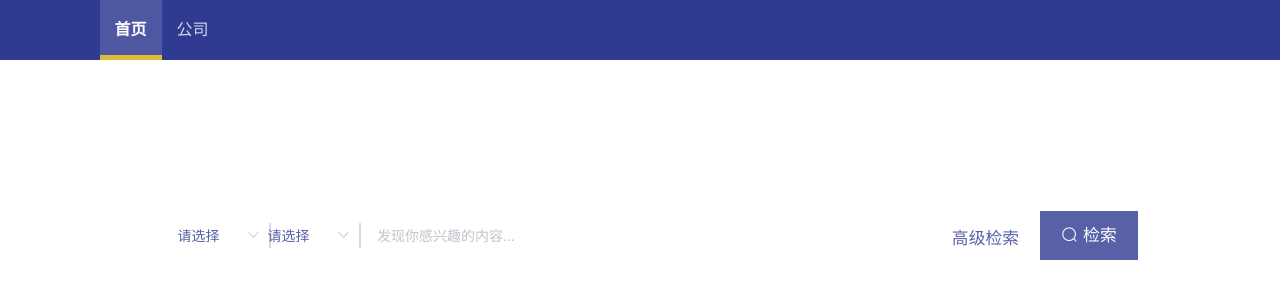
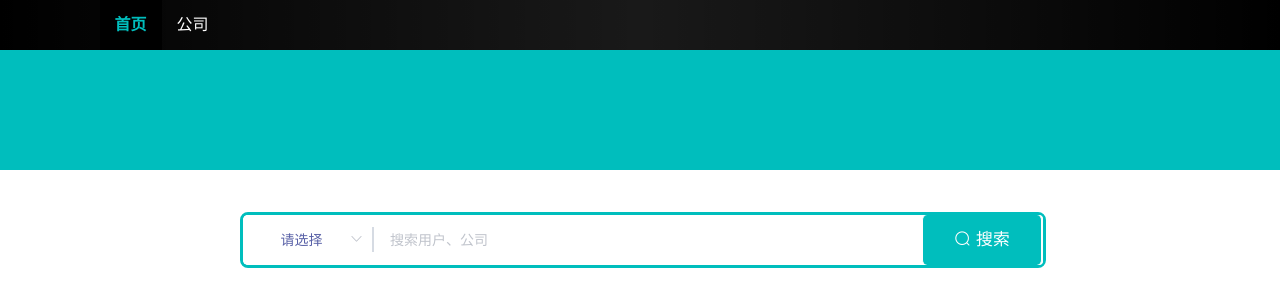
Before and after one commit to 2023-SE-13/24-SP-FrontEnd, a Vue app: page /main in a window 1280 px wide. Shown: the top 306 px of the page. Built offline with nearby package versions, Linux system fonts and the light colour scheme.

Commit message:
修改NaviBar与HomePage样式

```diff
--- a/src/components/NaviBar.vue
+++ b/src/components/NaviBar.vue
@@ -37,8 +37,10 @@ export default {
 <style lang="css" scoped>
 .navi {
     width: 100%;
-    background-color: #2f3a91;
-    height: 60px;
+    /* background-color: #00bebd; */
+    background:linear-gradient(90deg, rgba(0, 0, 0, 1) 0%, rgba(0, 0, 0, 0.9) 50%, rgba(0, 0, 0, 1) 100%);
+    height: 50px;
+    /* background-image: linear-gradient(179deg,black,#00bebd); */
 }
 
 .navi-inner {
@@ -51,25 +53,25 @@ export default {
 .navi-inner .navi-item {
     display: inline-block;
     float: left;
-    height: 60px;
+    height: 50px;
     position: relative;
     left: 10px;
 }
 
 .navi-inner .navi-item a {
     display: inline-block;
-    color: #d5d8e9;
-    line-height: 60px;
+    color: white;
+    line-height: 50px;
     text-decoration: none;
     padding: 0 15px;
 }
 
 .navi-inner .navi-item:hover {
-    background-color: #4e57a1;
+    /* background-color: #00bebd; */
 }
 
 .navi-inner .navi-item:hover a {
-    color: #fff;
+    color: #00bebd;
 }
 
 .navi-inner .navi-item::after {
@@ -79,7 +81,7 @@ export default {
     left: 0;
     width: 100%;
     height: 5px;
-    background-color: #ddbb34;
+    background-color: black;
     opacity: 0;
 }
 
@@ -88,11 +90,11 @@ export default {
 }
 
 .navi-inner .navi-item.active {
-    background-color: #4e57a1;
+    background-color: black;
 }
 
 .navi-inner .navi-item.active a {
     font-weight: bold;
-    color: #fff;
+    color: #00bebd;
 }
 </style>
--- a/src/views/HomePage.vue
+++ b/src/views/HomePage.vue
@@ -1,24 +1,27 @@
 <template>
     <div class="home-page">
+        <div class="info-bar">
+
+        </div>
         <div class="img-container">
             <div class="search-bar">
-                <el-input placeholder="发现你感兴趣的内容..." @input="allow" v-model="input3" class="input-with-select">
+                <el-input placeholder="搜索用户、公司" @input="allow" v-model="input" class="input-with-select">
                     <el-select class="select" v-model="select" slot="prepend" placeholder="请选择">
-                        <el-option label="标题" value="1"></el-option>
-                        <el-option label="关键词" value="2"></el-option>
-                        <el-option label="作者" value="3"></el-option>
-                        <el-option label="学者" value="4"></el-option>
+                        <el-option label="用户" value="1"></el-option>
+                        <el-option label="公司" value="2"></el-option>
+                        <!-- <el-option label="作者" value="3"></el-option>
+                        <el-option label="学者" value="4"></el-option> -->
                     </el-select>
-                    <el-select class="select select-right" v-model="select2" slot="prepend" placeholder="请选择">
+                    <!-- <el-select class="select select-right" v-model="select2" slot="prepend" placeholder="请选择">
                         <el-option label="精确" value="1"></el-option>
                         <el-option label="模糊" value="2"></el-option>
-                    </el-select>
+                    </el-select> -->
                     <!-- <el-button slot="append" type="text">文字按钮</el-button> -->
-                    <el-link slot="append" id="pro-search" type="primary" :underline="false"
-                        @click="dialogVisible = true">高级检索</el-link>
+                    <!-- <el-link slot="append" id="pro-search" type="primary" :underline="false"
+                        @click="dialogVisible = true">高级检索</el-link> -->
                     <!-- <el-button id="pro-search" slot="append" icon="el-icon-search">高级检索</el-button> -->
                     <el-button slot="append" id="search-button" icon="el-icon-search" @click="Search" ref="button"
-                        :disabled="NotAllowSearch">检索</el-button>
+                        :disabled="NotAllowSearch">搜索</el-button>
                 </el-input>
             </div>
         </div>
@@ -28,12 +31,30 @@
 export default {
     data() {
         return {
-
+            select: '',
+            input: '',
+            NotAllowSearch: true
+        }
+    },
+    methods: {
+        allow() {
+            if (this.select !== null && this.select !== '' && this.input !== null && this.input !== '') {
+                this.$refs.button.$el.style.cursor = 'pointer'
+                this.NotAllowSearch = false
+            } else {
+                this.$refs.button.$el.style.cursor = 'not-allowed'
+                this.NotAllowSearch = true
+            }
         }
     }
 }
 </script>
 <style scoped>
+.info-bar{
+    width: 100%;
+    height: 120px;
+    background: #00bebd;
+}
 .img-container {
     display: block;
     width: 100%;
@@ -44,11 +65,13 @@ export default {
 }
 
 .search-bar {
-    margin: 20px -500px;
+    margin: 20px -400px;
     float: left;
     position: absolute;
     left: 50%;
-    top: 30%;
+    top: 5%;
+    border: solid 3px #00bebd;
+    border-radius: 8px;
 }
 
 /* .img-container .el-select .el-input {
@@ -57,7 +80,7 @@ export default {
 } */
 
 .input-with-select {
-    width: 1000px;
+    width: 800px;
     height: 50px;
 
 }
@@ -79,6 +102,7 @@ export default {
 
 .input-with-select .el-input-group__prepend {
     background-color: #fff;
+    /* border-radius: 5px; */
 
 }
 
@@ -92,12 +116,14 @@ export default {
 
 #search-button {
     border-color: #fff;
-    background-color: rgba(47, 58, 145, .8) !important;
+    background-color: #00bebd !important;
     color: #fff;
-    border-radius: 0;
+    /* border-radius: 0; */
     padding: 16px 20px;
-    width: 100px;
+    width: 120px;
     font-size: larger;
+    border-radius: 5px;
+
 }
 
 /deep/.el-input-group__append {
@@ -112,18 +138,20 @@ export default {
 /deep/.el-input-group__prepend {
     background-color: #fff;
     border-color: #fff;
-    border-radius: 0;
+    border-radius: 5px;
 }
 
 .select /deep/.el-input__inner::placeholder {
     color: rgba(47, 58, 145, .8) !important;
     font-weight: 500;
     text-align: center;
+
 }
 
 /deep/.el-select {
     /* border-right: 1px solid blue; */
     position: relative;
+
 
 }
 
```
